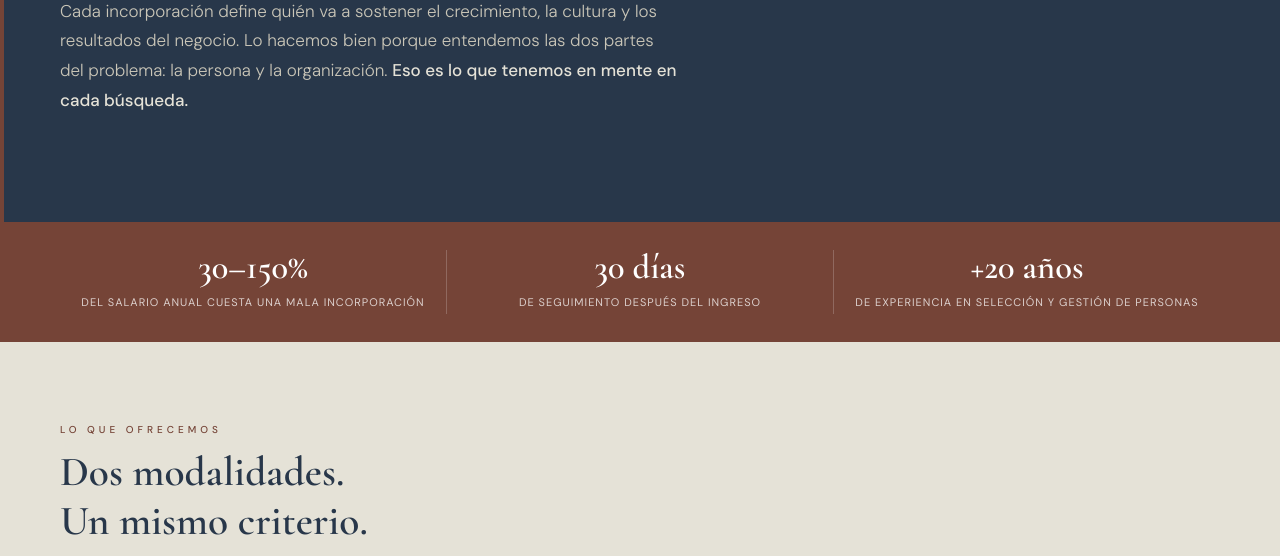
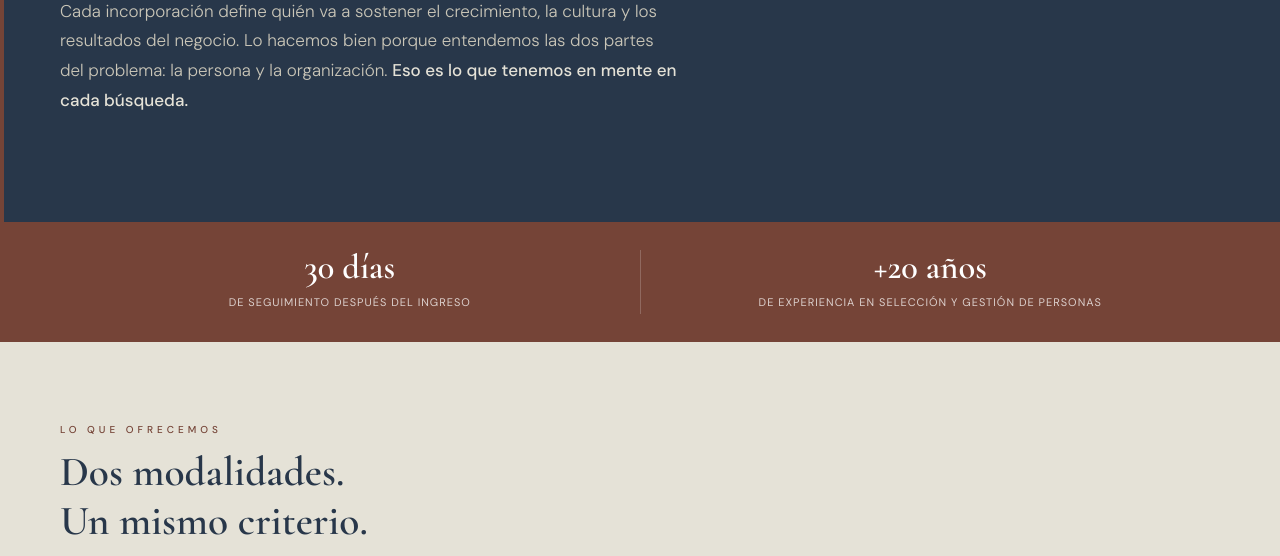
Before and after one commit to eduardo-asilian/landing-equise, a plain HTML site: page reclutamiento.html in a window 1280 px wide. Shown: the part 525-1081 px from the top of the page. Drawn offline with nearby package versions, Linux system fonts and the light colour scheme.

Commit message:
Reclutamiento: quitar la cifra 30–150% sin fuente verificable (BAS-10)
Co-Authored-By: Claude Opus 5.5 <noreply@anthropic.com>

```diff
--- a/reclutamiento.html
+++ b/reclutamiento.html
@@ -254,7 +254,6 @@
 </section>
 
 <div class="stat-strip">
-  <div class="stat-item"><span class="stat-num">30–150%</span><span class="stat-label">del salario anual cuesta una mala incorporación</span></div>
   <div class="stat-item"><span class="stat-num">30 días</span><span class="stat-label">de seguimiento después del ingreso</span></div>
   <div class="stat-item"><span class="stat-num">+20 años</span><span class="stat-label">de experiencia en selección y gestión de personas</span></div>
 </div>
```
